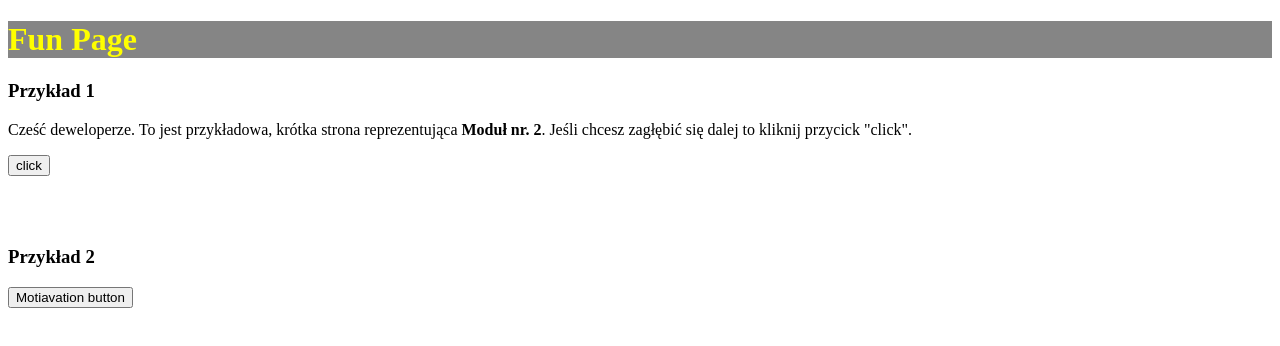
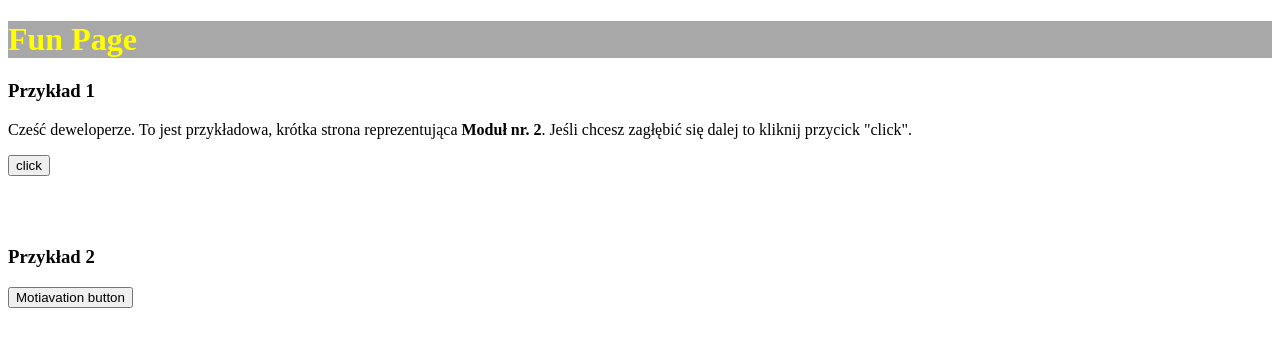
Before and after one commit to przemek0000/Module-2, a plain HTML site: page Website/index.html in a window 1280 px wide. Drawn offline with Linux system fonts and the light colour scheme.

Commit message:
Add files via upload

```diff
--- a/Website/css/style.css
+++ b/Website/css/style.css
@@ -3,8 +3,8 @@
 }
 
 .header{
-    color: yellow;
-    background-color: rgb(133, 133, 133);
+    color: rgb(255, 255, 0);
+    background-color: rgb(168, 168, 168);
 }
 
 .hiddenTextWhite{
```
